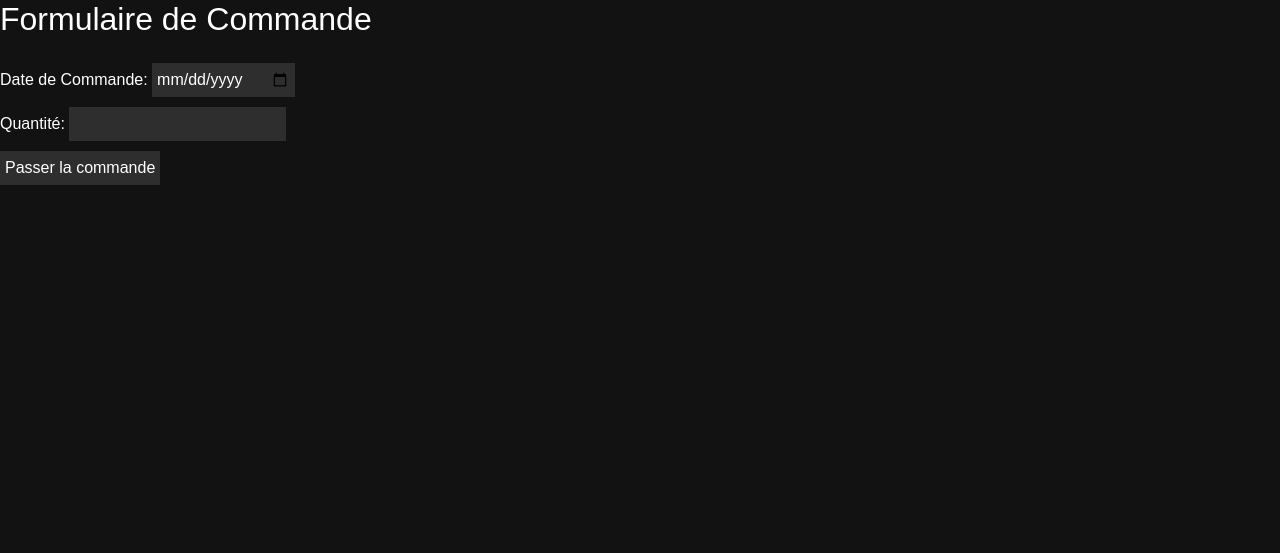
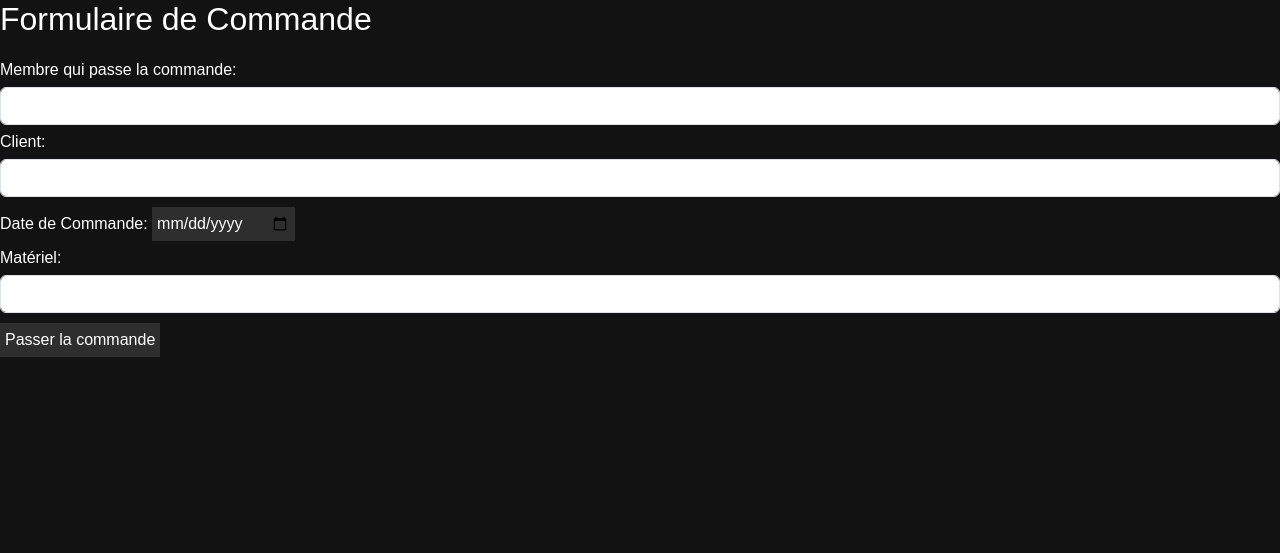
Before and after one commit to ArKc0s/TP-BDDistrib-PHP, a CodeIgniter 4 app: template app/Views/commande_membre.php in a window 1280 px wide. Shown: the part 56-609 px from the top of the page. Run offline with PHP 8.4 and a stand-in for CodeIgniter, Linux system fonts and the light colour scheme; the template is opened without the code that fills it, so the values that code supplies are empty; some libraries are stand-ins or nearby versions.

```diff
--- a/app/Views/commande_membre.php
+++ b/app/Views/commande_membre.php
@@ -10,13 +10,22 @@
 <body>
     <h2>Formulaire de Commande</h2>
     <form action="traitement_commande.php" method="post">
-
+    <div class="form-group">
+        <label for="membre_commande">Membre qui passe la commande:</label>
+        <input type="text" id="membre_commande" name="membre_commande" class="form-control" required>
+    </div>
+    <div class="form-group">
+        <label for="membre_client">Client:</label>
+        <input type="text" id="membre_client" name="membre_client" class="form-control" required>
+    </div>
+    <div class="form-group">
         <label for="date_commande">Date de Commande:</label>
-        <input type="date" name="date_commande" required><br>
-
-        <label for="quantite">Quantité:</label>
-        <input type="number" name="quantite" required><br>
-
+        <input type="date" name="date_commande" required>
+    </div>
+    <div class="form-group">
+        <label for="list_materiel">Matériel:</label>
+        <input type="text" id="list_materiel" name="list_materiel" class="form-control" required>
+    </div>
         <input type="submit" value="Passer la commande">
     </form>
 </body>
```
Also changed, not shown: app/Models/Matériel.php (+9 -0 lines), app/Models/Membre.php (+19 -0 lines).
